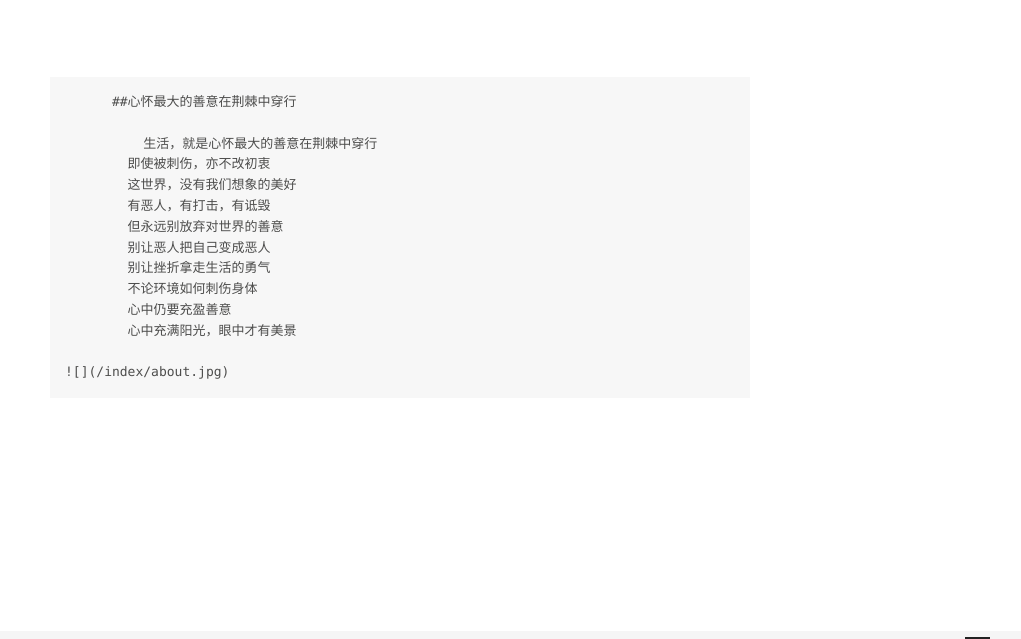
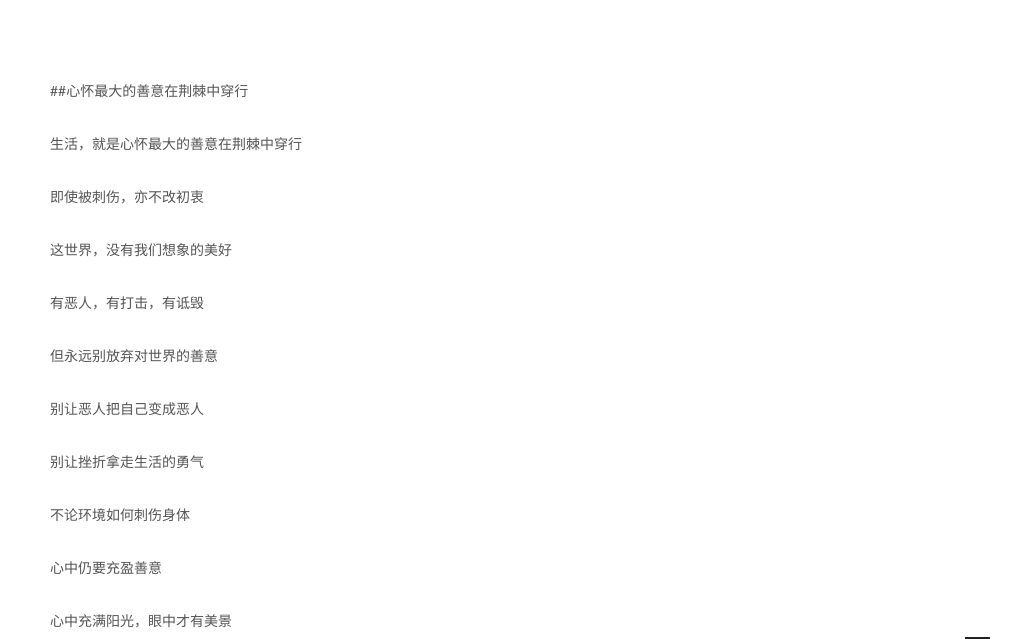
Before and after one commit to LeosinZhang/LeosinZhang.github.io, a plain HTML site: page about/index.html in a window 1280 px wide. Shown: the part 93-732 px from the top of the page, without its empty margins (240-1261 px from the left). Drawn offline with Linux system fonts and the light colour scheme.

Commit message:
Site updated: 2016-10-20 14:43:38

```diff
--- a/about/index.html
+++ b/about/index.html
@@ -74,8 +74,6 @@
 
 
 
-
-
   <link rel="alternate" href="/atom.xml" title="Leosin's Blog" type="application/atom+xml" />
 
 
@@ -89,7 +87,6 @@
 
 
 <meta name="description" content="##心怀最大的善意在荆棘中穿行
-
 生活，就是心怀最大的善意在荆棘中穿行
 即使被刺伤，亦不改初衷
 这世界，没有我们想象的美好
@@ -97,13 +94,14 @@
 但永远别放弃对世界的善意
 别让恶人把自己变成恶人
 别让挫折拿走生活的勇气
-        不论环境如何刺伤身体">
+不论环境如何刺伤身体
+心中仍要充盈善意
+心中充满阳光，眼中才有美景">
 <meta property="og:type" content="website">
 <meta property="og:title" content="about">
 <meta property="og:url" content="http://leosin.top/about/index.html">
 <meta property="og:site_name" content="Leosin's Blog">
 <meta property="og:description" content="##心怀最大的善意在荆棘中穿行
-
 生活，就是心怀最大的善意在荆棘中穿行
 即使被刺伤，亦不改初衷
 这世界，没有我们想象的美好
@@ -111,12 +109,14 @@
 但永远别放弃对世界的善意
 别让恶人把自己变成恶人
 别让挫折拿走生活的勇气
-        不论环境如何刺伤身体">
-<meta property="og:updated_time" content="2016-10-20T06:33:18.460Z">
+不论环境如何刺伤身体
+心中仍要充盈善意
+心中充满阳光，眼中才有美景">
+<meta property="og:image" content="http://leosin.top/index/about.jpg">
+<meta property="og:updated_time" content="2016-10-20T06:43:17.697Z">
 <meta name="twitter:card" content="summary">
 <meta name="twitter:title" content="about">
 <meta name="twitter:description" content="##心怀最大的善意在荆棘中穿行
-
 生活，就是心怀最大的善意在荆棘中穿行
 即使被刺伤，亦不改初衷
 这世界，没有我们想象的美好
@@ -124,7 +124,10 @@
 但永远别放弃对世界的善意
 别让恶人把自己变成恶人
 别让挫折拿走生活的勇气
-        不论环境如何刺伤身体">
+不论环境如何刺伤身体
+心中仍要充盈善意
+心中充满阳光，眼中才有美景">
+<meta name="twitter:image" content="http://leosin.top/index/about.jpg">
 
 
 
@@ -266,21 +269,19 @@
   <div id="posts" class="posts-expand">
 
 
-      <pre><code>      ##心怀最大的善意在荆棘中穿行
+      <p>##心怀最大的善意在荆棘中穿行</p>
+<p>生活，就是心怀最大的善意在荆棘中穿行</p>
+<p>即使被刺伤，亦不改初衷</p>
+<p>这世界，没有我们想象的美好</p>
+<p>有恶人，有打击，有诋毁</p>
+<p>但永远别放弃对世界的善意</p>
+<p>别让恶人把自己变成恶人</p>
+<p>别让挫折拿走生活的勇气</p>
+<p>不论环境如何刺伤身体</p>
+<p>心中仍要充盈善意</p>
+<p>心中充满阳光，眼中才有美景</p>
+<p><img src="/index/about.jpg" alt=""></p>
 
-          生活，就是心怀最大的善意在荆棘中穿行
-        即使被刺伤，亦不改初衷
-        这世界，没有我们想象的美好
-        有恶人，有打击，有诋毁
-        但永远别放弃对世界的善意
-        别让恶人把自己变成恶人
-        别让挫折拿走生活的勇气
-        不论环境如何刺伤身体
-        心中仍要充盈善意
-        心中充满阳光，眼中才有美景
-
-![](/index/about.jpg)
-</code></pre>
 
   </div>
 
--- a/css/main.css
+++ b/css/main.css
@@ -1563,7 +1563,7 @@ pre .javascript .function {
   width: 4px;
   height: 4px;
   border-radius: 50%;
-  background: #2a61ff;
+  background: #b48eb8;
 }
 .links-of-blogroll {
   font-size: 13px;
--- a/sitemap.xml
+++ b/sitemap.xml
@@ -4,7 +4,7 @@
   <url>
     <loc>http://leosin.top/about/index.html</loc>
 
-    <lastmod>2016-10-20T06:33:18.460Z</lastmod>
+    <lastmod>2016-10-20T06:43:17.697Z</lastmod>
 
   </url>
 
```
Also changed, not shown: tags/index.html (+2 -0 lines). Lines whose indentation alone changed are shown as unchanged.
